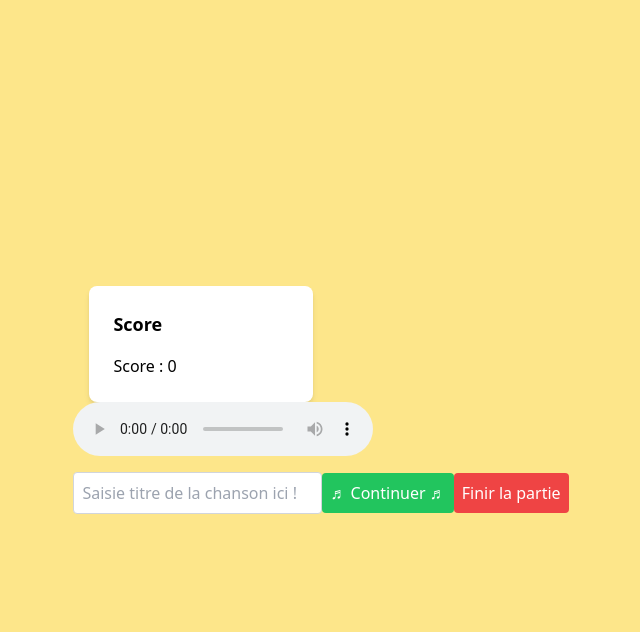
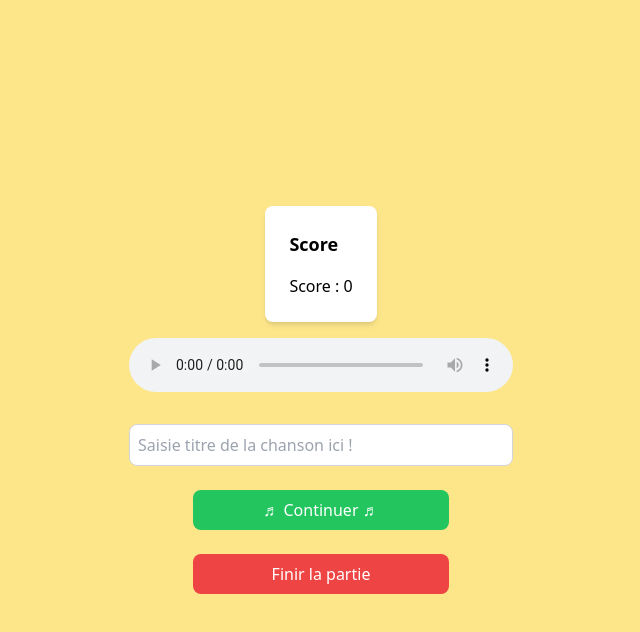
Before and after one commit to AntoineRai/quizz_spotify, a Next.js app: page /thematique/1 in a window 1280 px wide. Both pictures are taken after a click on the button "Commencer le quizz". Shown: the top 632 px of the page, without its empty margins (319-959 px from the left). Built offline with nearby package versions, Linux system fonts and the light colour scheme; no server answers.

Commit message:
Fix formatting and remove unnecessary code

```diff
--- a/app/thematique/[playlistId]/page.js
+++ b/app/thematique/[playlistId]/page.js
@@ -13,7 +13,6 @@ const Page = ({ params }) => {
   const [isFalse, setIsFalse] = useState(false);
   const [userGuess, setUserGuess] = useState("");
   const [correctAnswer, setCorrectAnswer] = useState("");
-
 
   const handleStartButton = () => {
     setCurrentTrackIndex(0);
@@ -64,10 +63,9 @@ const Page = ({ params }) => {
     <div className="flex flex-col items-center justify-center h-screen gap-4">
       {!isPlaying && !showInfo && (
         <div>
-          <Card title="Code de la partie" content={`Code pour l'ID Spotify : ${playlistId}`} />
           <button
             onClick={handleStartButton}
-            className="mt-2 p-2 bg-green-500 text-white rounded"
+            className="p-4 bg-green-500 text-white rounded-lg transition-all duration-500 ease-in-out hover:p-6 hover:text-xl hover:font-bold"
           >
             Commencer le quizz
           </button>
@@ -75,7 +73,7 @@ const Page = ({ params }) => {
       )}
 
       {isPlaying && !showInfo && (
-        <div>
+        <div className="flex flex-col items-center justify-center gap-4">
           <Card title="Score" content={`Score : ${score}`} />
           <audio
             src={data[currentTrackIndex]?.preview_url}
@@ -84,24 +82,24 @@ const Page = ({ params }) => {
             onEnded={handleUserResponse}
             onClick={(e) => e.preventDefault()}
             style={{ pointerEvents: "none" }}
+            className="w-96"
           />
           <input
             type="text"
             placeholder="Saisie titre de la chanson ici !"
             value={songTitle}
             onChange={(e) => setSongTitle(e.target.value)}
-            className="mt-4 p-2 border border-gray-300 rounded"
+            className="mt-4 p-2 border border-gray-300 rounded-lg w-96"
           />
           <button
             onClick={handleUserResponse}
-            className="mt-2 p-2 bg-green-500 text-white rounded"
+            className="mt-2 p-2 bg-green-500 text-white rounded-lg w-64"
           >
             ♬ Continuer ♬
           </button>
-          {/* Add finish button */}
           <button
             onClick={handleFinishButton}
-            className="mt-2 p-2 bg-red-500 text-white rounded"
+            className="mt-2 p-2 bg-red-500 text-white rounded-lg w-64"
           >
             Finir la partie
           </button>
@@ -109,16 +107,25 @@ const Page = ({ params }) => {
       )}
 
       {showInfo && (
-        <div>
-          <img src={data[currentTrackIndex]?.imageUrl} alt="Track Image" />
-          <p>{data[currentTrackIndex]?.title} - {data[currentTrackIndex]?.author}</p>
+        <div className="flex flex-col justify-center items-center">
+          <img
+            src={data[currentTrackIndex]?.imageUrl}
+            alt="Track Image"
+            className="w-96 h-auto"
+          />
+          <p>
+            {data[currentTrackIndex]?.title} - {data[currentTrackIndex]?.author}
+          </p>
           <p>Score : {score}</p>
           {isFalse && (
-            <p className="text-red-500">Mauvaise réponse! {correctAnswer ? `La réponse correcte était ${correctAnswer}` : ''}</p>
+            <p className="text-red-500">
+              Mauvaise réponse!{" "}
+              {correctAnswer
+                ? `La réponse correcte était ${correctAnswer}`
+                : ""}
+            </p>
           )}
-          {!isFalse && (
-            <p className="text-green-500">Bonne réponse!</p>
-          )}
+          {!isFalse && <p className="text-green-500">Bonne réponse!</p>}
         </div>
       )}
     </div>
--- a/components/CardPlaylist.js
+++ b/components/CardPlaylist.js
@@ -1,5 +1,5 @@
 const Card = ({ title, content }) => (
-    <div className="mx-4 w-56 bg-white p-6 rounded-lg shadow-md">
+    <div className="mx-4 w-128 bg-white p-6 rounded-lg shadow-md">
       <h2 className="text-lg font-semibold mb-4">{title}</h2>
       <p>{content}</p>
     </div>
```
